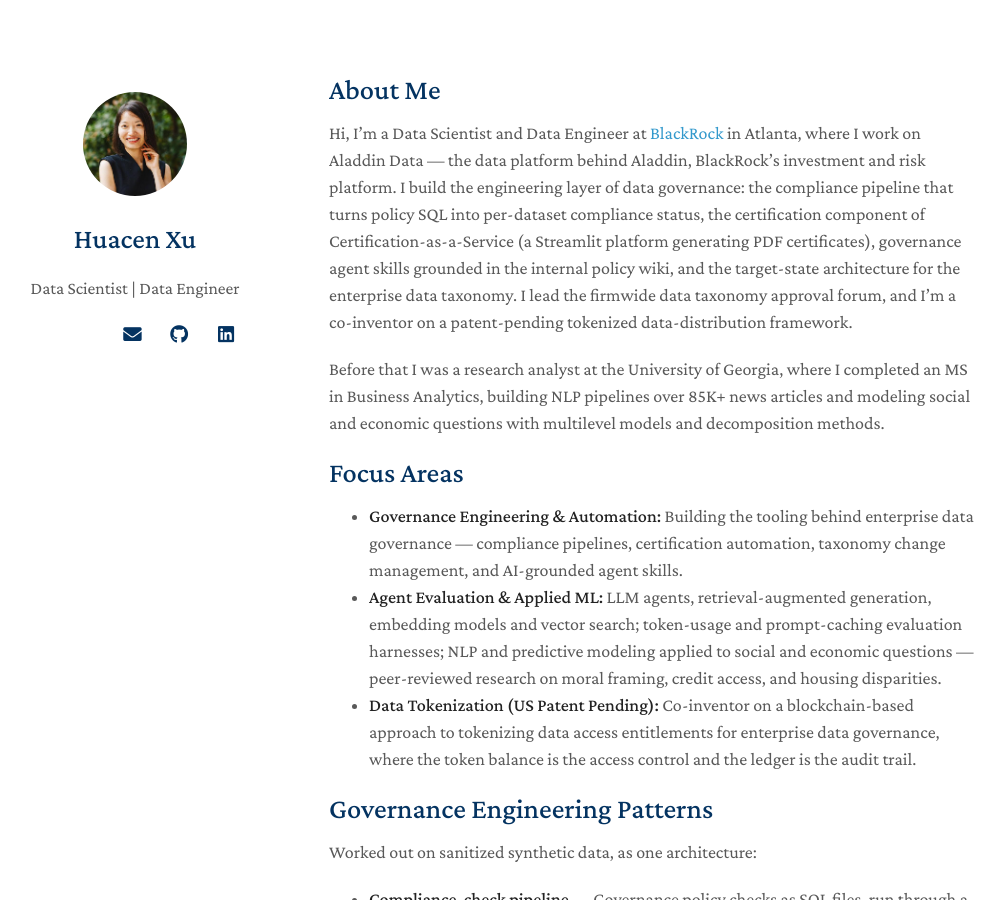
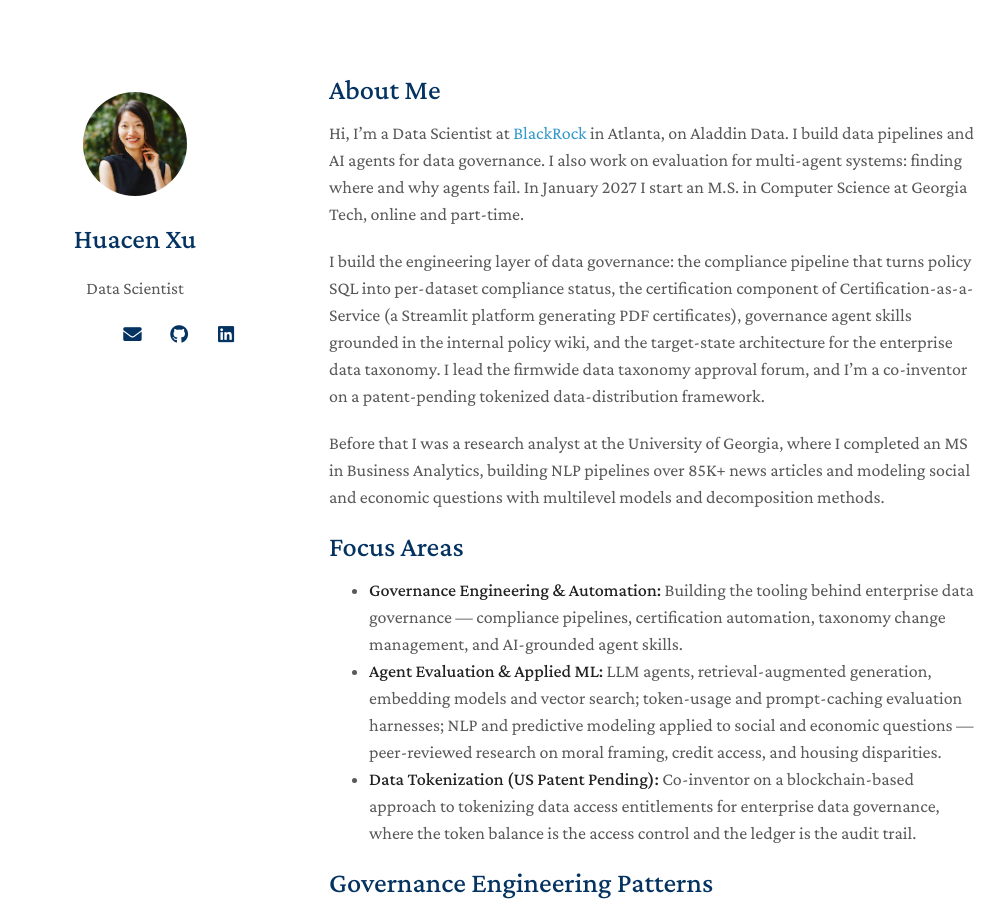
Before and after one commit to huacenxu/huacenxu.github.io, a Jekyll site: the page built from index.md, in a window 1280 px wide and 900 px high. Shown: the whole window, without its empty margins (141-1146 px from the left). Built offline with Jekyll 4.4.1, drawn with Linux system fonts in a browser that asks for light colours; nearby versions of some CDN libraries; a style sheet for code colours, icons or effects is not loaded; our own code applies the rules of GitHub Pages for plain Markdown files.

Commit message:
site: update headline and about

```diff
--- a/_config.yml
+++ b/_config.yml
@@ -1,11 +1,11 @@
 # Basic Information
 title: Huacen Xu
-position: Data Scientist | Data Engineer
+position: Data Scientist
 
 # Search Engine Optimization (SEO)
 # The following information is used to improve the website traffic from search engines, e.g., Google.
 keywords: Huacen Xu, data scientist, data engineer, data governance, compliance pipeline, knowledge graph, machine learning, computational social science
-description: Huacen Xu — Data Scientist | Data Engineer. Governance engineering, applied ML, and computational social science.
+description: Huacen Xu — Data Scientist. Data pipelines, AI agents and agent evaluation.
 canonical: https://huacenxu.github.io/
 
 # Links
--- a/index.md
+++ b/index.md
@@ -4,7 +4,9 @@ layout: homepage
 
 ## About Me
 
-Hi, I'm a Data Scientist and Data Engineer at [BlackRock](https://www.blackrock.com/) in Atlanta, where I work on Aladdin Data — the data platform behind Aladdin, BlackRock's investment and risk platform. I build the engineering layer of data governance: the compliance pipeline that turns policy SQL into per-dataset compliance status, the certification component of Certification-as-a-Service (a Streamlit platform generating PDF certificates), governance agent skills grounded in the internal policy wiki, and the target-state architecture for the enterprise data taxonomy. I lead the firmwide data taxonomy approval forum, and I'm a co-inventor on a patent-pending tokenized data-distribution framework.
+Hi, I'm a Data Scientist at [BlackRock](https://www.blackrock.com/) in Atlanta, on Aladdin Data. I build data pipelines and AI agents for data governance. I also work on evaluation for multi-agent systems: finding where and why agents fail. In January 2027 I start an M.S. in Computer Science at Georgia Tech, online and part-time.
+
+I build the engineering layer of data governance: the compliance pipeline that turns policy SQL into per-dataset compliance status, the certification component of Certification-as-a-Service (a Streamlit platform generating PDF certificates), governance agent skills grounded in the internal policy wiki, and the target-state architecture for the enterprise data taxonomy. I lead the firmwide data taxonomy approval forum, and I'm a co-inventor on a patent-pending tokenized data-distribution framework.
 
 Before that I was a research analyst at the University of Georgia, where I completed an MS in Business Analytics, building NLP pipelines over 85K+ news articles and modeling social and economic questions with multilevel models and decomposition methods.
 
```
